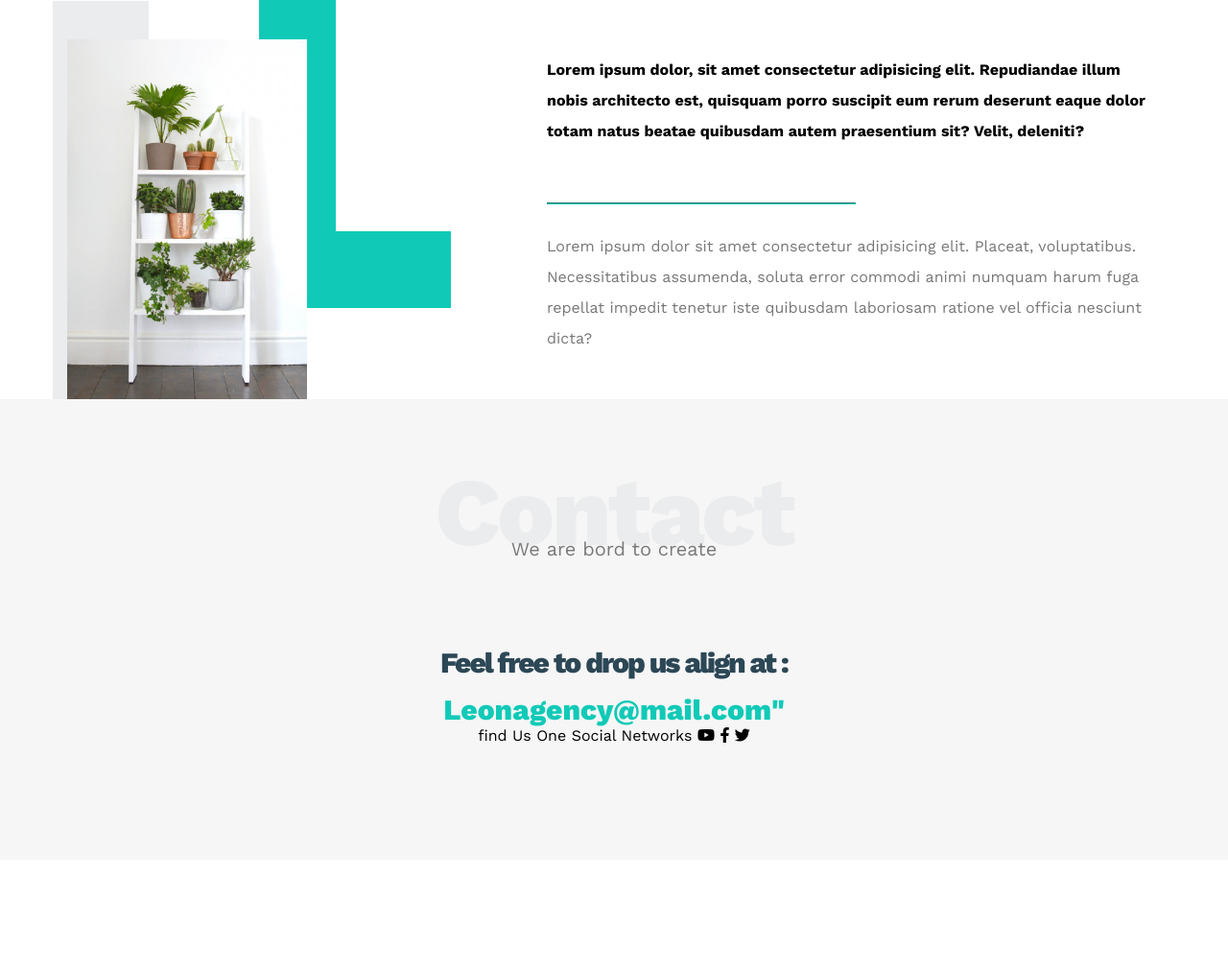
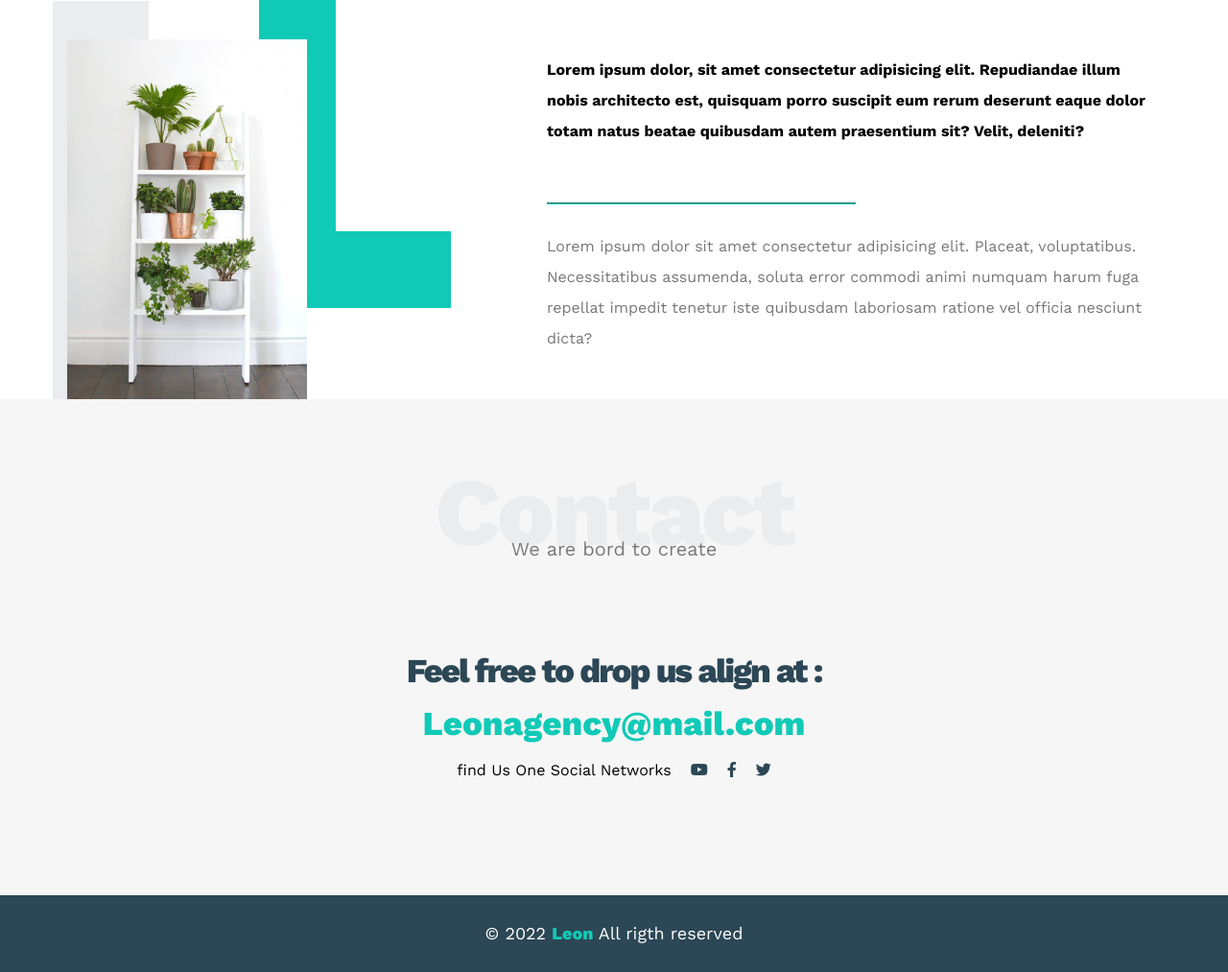
Before and after one commit to sohaibproject/Landing-01, a plain HTML site: page index.html in a window 1280 px wide. Shown: the part 2727-3740 px from the top of the page at 96% size. Before the commit the page ends 3623 px from the top, so only its background shows below. Drawn offline with nearby package versions, Linux system fonts and the light colour scheme.

Commit message:
Last Commite

```diff
--- a/css/style.css
+++ b/css/style.css
@@ -16,6 +16,10 @@
 /* html {
   scroll-behavior: smooth;
 } */
+html {
+  scroll-behavior: smooth;
+
+}
 body {
   font-family: "Work Sans", sans-serif;
 }
@@ -390,18 +394,49 @@ body {
 
 }
 .contact .info .label {
-  font-size: 30px;
+  font-size: 35px;
   font-weight: 800;
   color: var(--secondary-color);
  letter-spacing: -2px;
  margin-bottom: 15px
 }
 .contact .info .link {
-  font-size: 30px;
+  font-size: 35px;
   font-weight: 800;
   color: var(--main-color);
  /* letter-spacing: -2px; */
  text-decoration: none;
- margin-bottom: 15px
+ margin-bottom: 15px;
+ display: block;
 }
+.contact .info .social{
+  display: flex;
+    justify-content: center;
+    margin-top: 20px;
+    font-size: 16px;
+}
+.contact .info .social i {
+  margin-left: 20px;
+  color: var(--secondary-color);
+}
+@media (max-width : 767px) {
+  .contact .info .label ,
+  .contact .info .link{
+    font-size: 25px;
+  }
+}
+
 /*  End Contact */
+/* Start Footer */
+.footer{
+  padding: 30px;
+  background-color: var(--secondary-color);
+  text-align: center;
+  color: white;
+  font-size: 18px;
+}
+.footer span {
+  font-weight: 800;
+  color: var(--main-color);
+}
+/* End Footer */
--- a/index.html
+++ b/index.html
@@ -34,7 +34,7 @@
           </span>
           <ul>
             <li><a href="#services"> Services</a></li>
-            <li><a href="#portofolio"> Portofolio</a></li>
+            <li><a href="#portfolio"> Portfolio</a></li>
             <li><a href="#about"> About</a></li>
             <li><a href="#contact"> Contact</a></li>
           </ul>
@@ -72,7 +72,7 @@
     </div>
     <!-- End Features -->
     <!-- Start Services -->
-    <div class="services">
+    <div class="services" id="services">
       <div class="container">
         <h2 class="special-heading">Services</h2>
         <p>Don't be busy,be productive</p>
@@ -121,7 +121,7 @@
     <!-- End Services -->
     <!-- Start Portfolio -->
 
-    <div class="portfolio">
+    <div class="portfolio" id="portfolio">
       <div class="container">
         <h2 class="special-heading">Portfolio</h2>
         <p>If you do it rigth ,it will last forever</p>
@@ -154,7 +154,7 @@
     <!-- End Portfolio -->
 
     <!-- Start About  -->
-    <div class="about">
+    <div class="about" id="about">
       <div class="container">
         <h2 class="special-heading">About</h2>
         <p>Less is more work</p>
@@ -183,7 +183,7 @@
     <!-- End About  -->
 
     <!-- Start Contact  -->
-    <div class="contact">
+    <div class="contact" id="contact">
       <div class="container">
         <h2 class="special-heading">Contact</h2>
         <p> We are bord to create </p>
@@ -192,7 +192,7 @@
             <p class="label">
            Feel free to drop us align at :
             </p>
-            <a href="mailto:Leonagency@mail.com?subject=Contact" class="link">Leonagency@mail.com"</a>
+            <a href="mailto:Leonagency@mail.com?subject=Contact" class="link">Leonagency@mail.com</a>
             <div class="social">
               find Us One Social Networks
               <i class="fab fa-youtube"></i>
@@ -207,5 +207,10 @@
     </div>
 
     <!-- End Contact  -->
+    <!-- Start Footer -->
+    <div class="footer">
+      &copy; 2022 <span>Leon</span> All rigth reserved
+    </div>
+    <!-- End Footer -->
   </body>
 </html>
```
